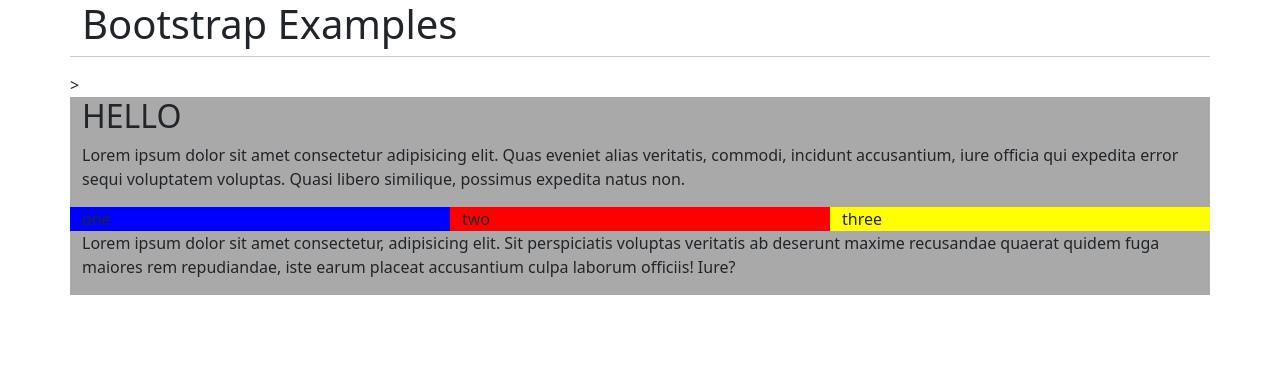
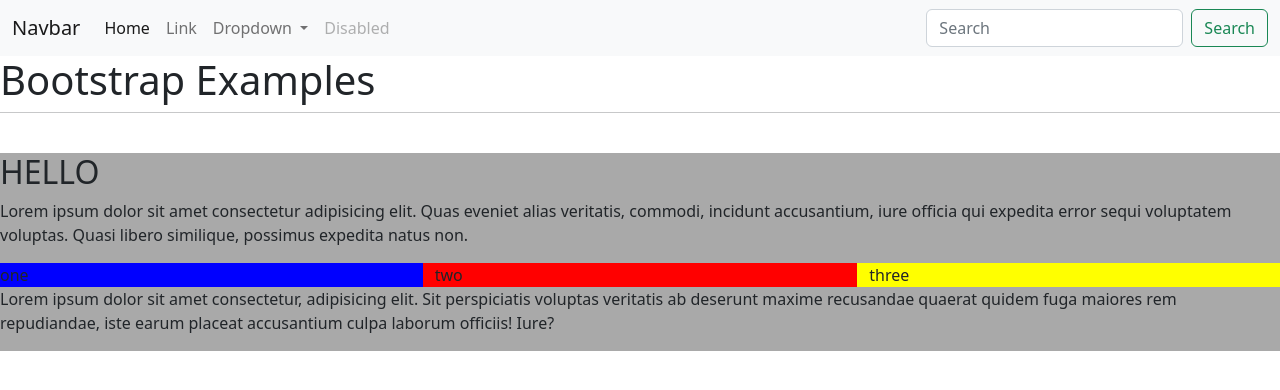
Before and after one commit to Juan11211/bootstrap-examples, a plain HTML site: page index.html in a window 1280 px wide. Drawn offline with nearby package versions, Linux system fonts and the light colour scheme.

Commit message:
added navbar

```diff
--- a/index.html
+++ b/index.html
@@ -12,9 +12,46 @@
 
 <body>
 
-    <header></header>
+    <header>
+        <nav class="navbar navbar-expand-lg navbar-light bg-light">
+            <div class="container-fluid">
+              <a class="navbar-brand" href="#">Navbar</a>
+              <button class="navbar-toggler" type="button" data-bs-toggle="collapse" data-bs-target="#navbarSupportedContent" aria-controls="navbarSupportedContent" aria-expanded="false" aria-label="Toggle navigation">
+                <span class="navbar-toggler-icon"></span>
+              </button>
+              <div class="collapse navbar-collapse" id="navbarSupportedContent">
+                <ul class="navbar-nav me-auto mb-2 mb-lg-0">
+                  <li class="nav-item">
+                    <a class="nav-link active" aria-current="page" href="#">Home</a>
+                  </li>
+                  <li class="nav-item">
+                    <a class="nav-link" href="#">Link</a>
+                  </li>
+                  <li class="nav-item dropdown">
+                    <a class="nav-link dropdown-toggle" href="#" id="navbarDropdown" role="button" data-bs-toggle="dropdown" aria-expanded="false">
+                      Dropdown
+                    </a>
+                    <ul class="dropdown-menu" aria-labelledby="navbarDropdown">
+                      <li><a class="dropdown-item" href="#">Action</a></li>
+                      <li><a class="dropdown-item" href="#">Another action</a></li>
+                      <li><hr class="dropdown-divider"></li>
+                      <li><a class="dropdown-item" href="#">Something else here</a></li>
+                    </ul>
+                  </li>
+                  <li class="nav-item">
+                    <a class="nav-link disabled" href="#" tabindex="-1" aria-disabled="true">Disabled</a>
+                  </li>
+                </ul>
+                <form class="d-flex">
+                  <input class="form-control me-2" type="search" placeholder="Search" aria-label="Search">
+                  <button class="btn btn-outline-success" type="submit">Search</button>
+                </form>
+              </div>
+            </div>
+          </nav>
+    </header>
 
-    <main class="container">
+    <main class="container-fuild">
         <div class="row">
             <h1>Bootstrap Examples</h1>
 
```
